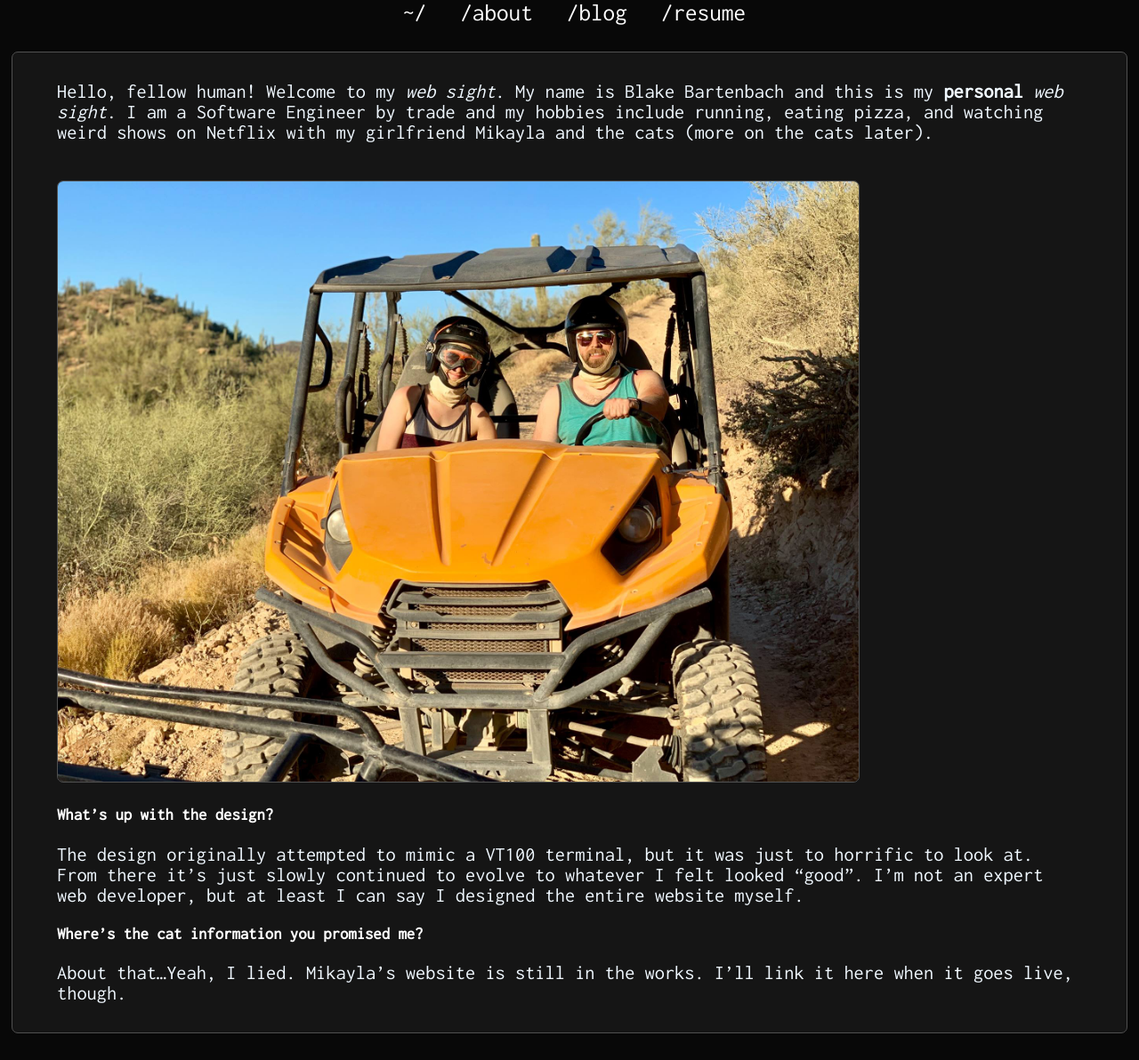
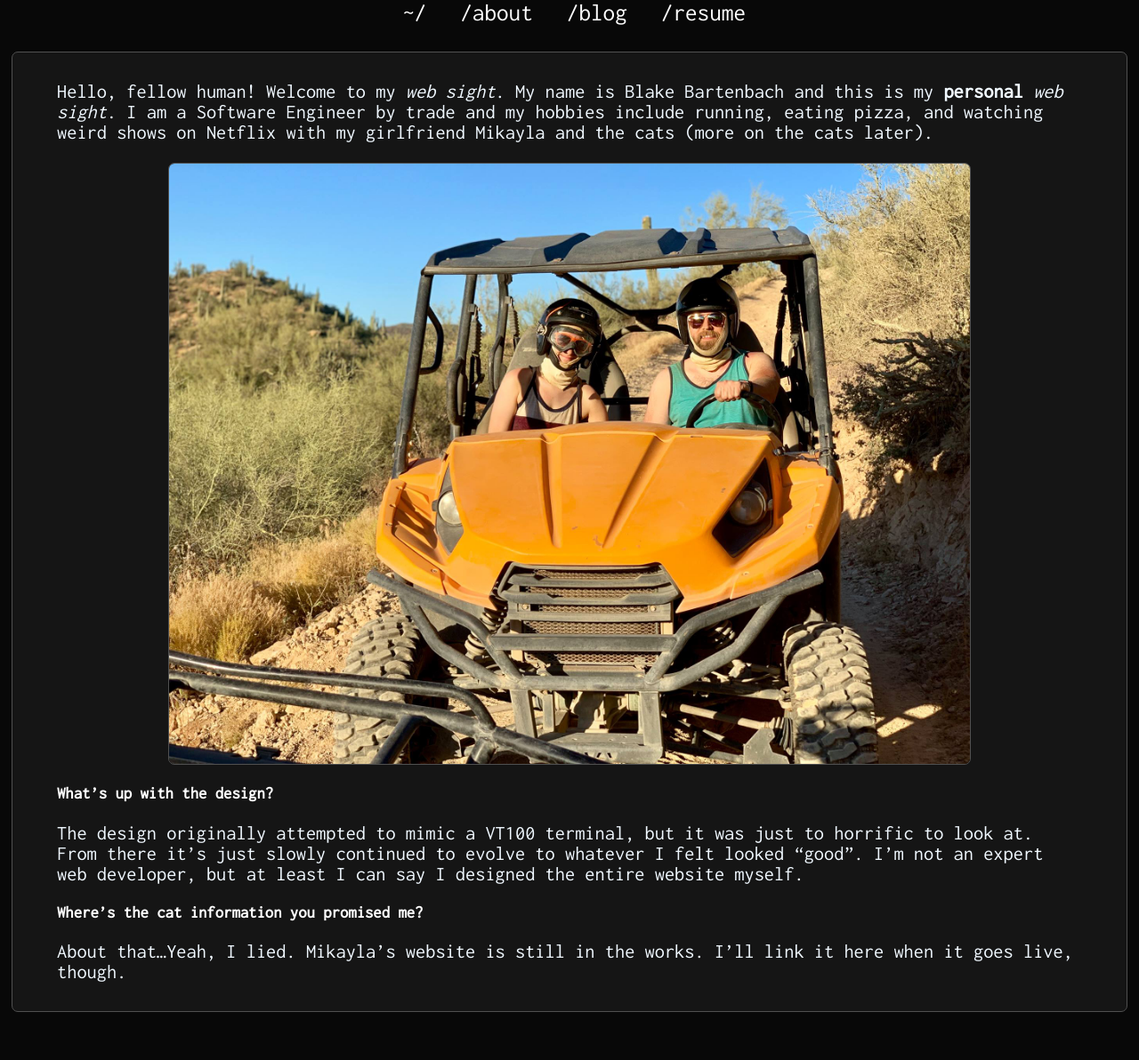
Before and after one commit to bartenbach/proxa.github.io, a Jekyll site: the page built from about.md, in a window 1280 px wide. Shown: the whole page at 89% size. Built offline with Jekyll 4.4.1, drawn with Linux system fonts in a browser that asks for light colours; after the commit the page ends 1168 px from its top, so only the background shows below that.

Commit message:
Final push -> fixed lacking class in about image

```diff
--- a/about.md
+++ b/about.md
@@ -6,7 +6,7 @@ Hello, fellow human!  Welcome to my _web sight_.  My name is Blake Bartenbach an
 **personal** _web sight_.  I am a Software Engineer by trade and my hobbies include running, eating pizza, and
 watching weird shows on Netflix with my girlfriend Mikayla and the cats (more on the cats later).
 
-![an image of me and my girlfriend on a UTV](/assets/images/utv.jpg){: width: 500px; }
+![an image of me and my girlfriend on a UTV](/assets/images/utv.jpg){: .center-image }
 
 ### What's up with the design?
 The design originally attempted to mimic a VT100 terminal, but it was just to horrific to look at.  From there it's just slowly continued to evolve to whatever I felt looked "good".  I'm not an expert web developer, but at least I can say I designed the entire website myself.
```
